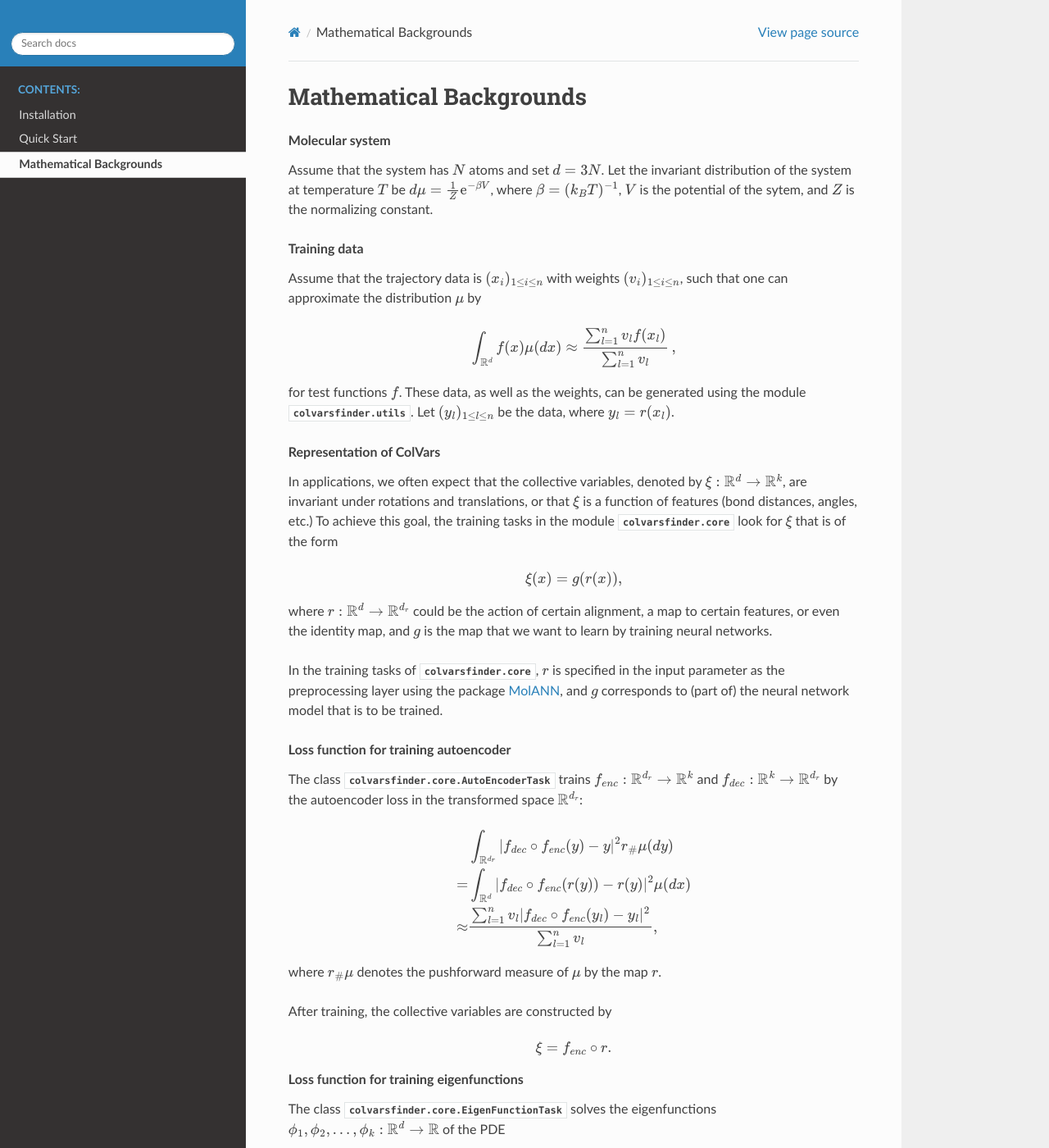
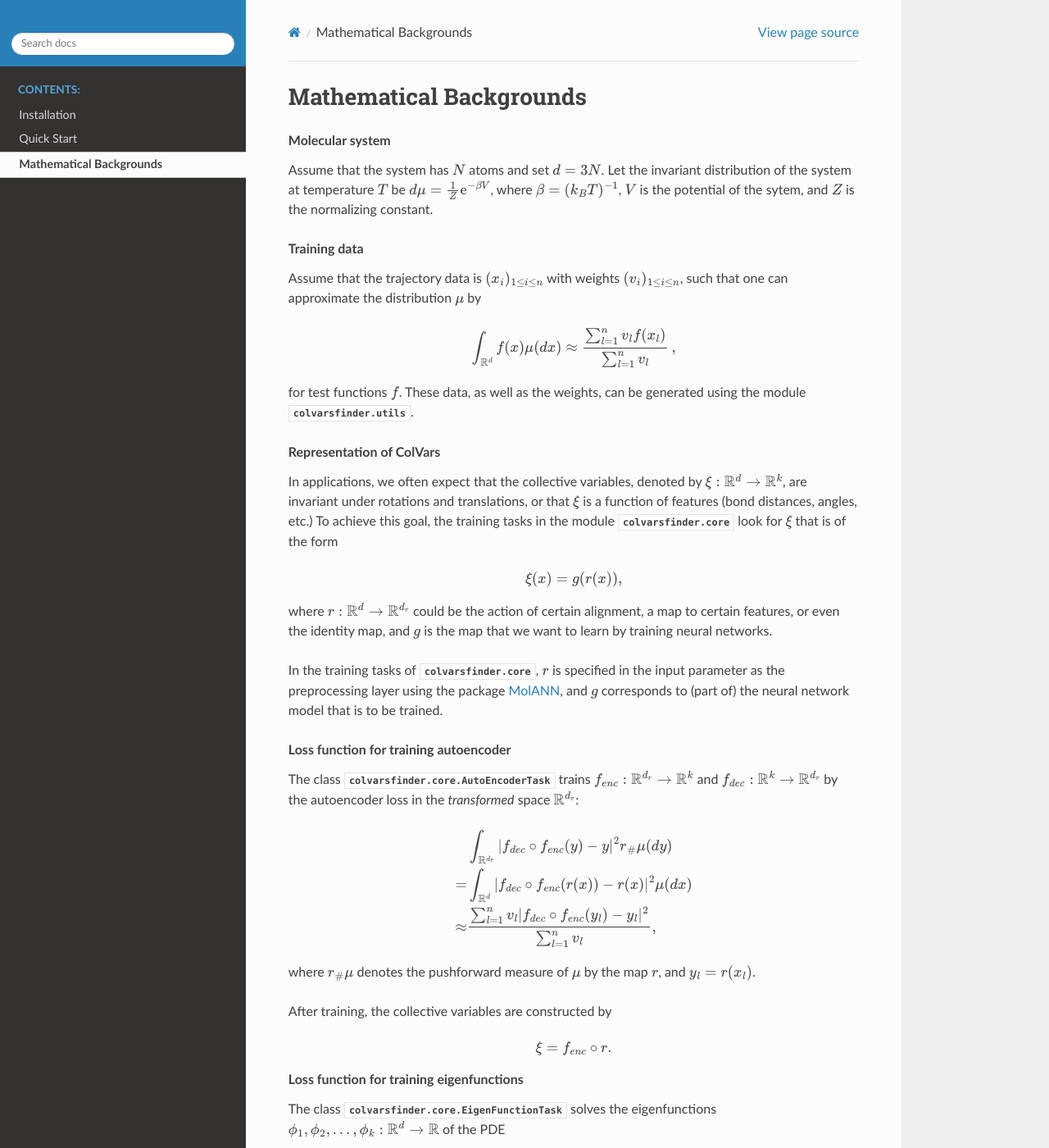
Before and after one commit to zwpku/colvars-finder, a Sphinx documentation site: the page built from docs/math_backgrounds.rst, in a window 1280 px wide and 1400 px high. Shown: the whole window at 82% size. Built offline with Sphinx 7.4.7 and the Read the Docs theme 2.0.0, drawn with Linux system fonts in a browser that asks for light colours; formulas are drawn with MathJax 3.

Commit message:
Updating docs on math background

```diff
--- a/docs/math_backgrounds.rst
+++ b/docs/math_backgrounds.rst
@@ -18,7 +18,6 @@ such that one can approximate the distribution :math:`\mu` by
    \int_{\mathbb{R}^{d}} f(x) \mu(dx) \approx \frac{\sum_{l=1}^n v_l f(x_l)}{\sum_{l=1}^n v_l}\,,
 
 for test functions :math:`f`. These data, as well as the weights, can be generated using the module :mod:`colvarsfinder.utils`.
-Let :math:`(y_l)_{1\le l \le n}` be the data, where :math:`y_l = r(x_l)`.
 
 .. _rep_colvars:
 
@@ -46,15 +45,15 @@ as the preprocessing layer using the package `MolANN <http:/github.com/zwpku/mol
 
 The class :class:`colvarsfinder.core.AutoEncoderTask` trains :math:`f_{enc}:\mathbb{R}^{d_r}\rightarrow \mathbb{R}^k` and
 :math:`f_{dec}:\mathbb{R}^{k}\rightarrow \mathbb{R}^{d_r}` by the autoencoder
-loss in the transformed space :math:`\mathbb{R}^{d_r}`:
+loss in the *transformed* space :math:`\mathbb{R}^{d_r}`:
 
 .. math::
 
         & \int_{\mathbb{R}^{d_r}} |f_{dec}\circ f_{enc}(y)-y|^2  r_{\#}\mu(dy) \\
-       =& \int_{\mathbb{R}^{d}} |f_{dec}\circ f_{enc}(r(y))-r(y)|^2  \mu(dx) \\
+       =& \int_{\mathbb{R}^{d}} |f_{dec}\circ f_{enc}(r(x))-r(x)|^2  \mu(dx) \\
     \approx& \frac{\sum_{l=1}^{n} v_l|f_{dec}\circ f_{enc}(y_l) - y_l|^2}{\sum_{l=1}^n v_l},
 
-where :math:`r_{\#}\mu` denotes the pushforward measure of :math:`\mu` by the map :math:`r`.
+where :math:`r_{\#}\mu` denotes the pushforward measure of :math:`\mu` by the map :math:`r`, and :math:`y_l = r(x_l)`.
 
 After training, the collective variables are constructed by
 
```
